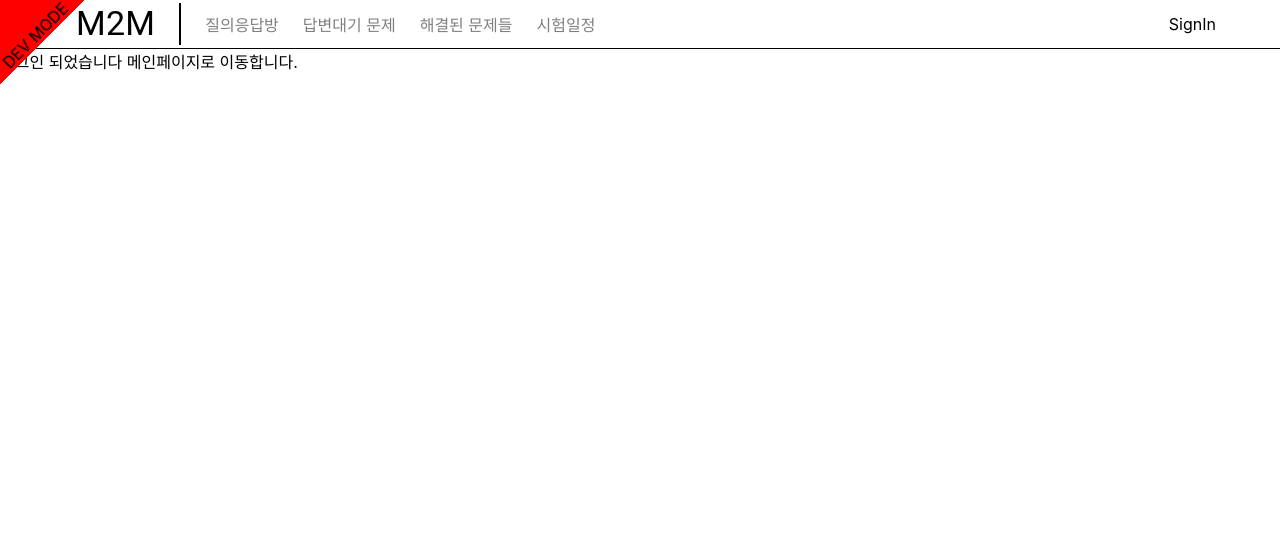
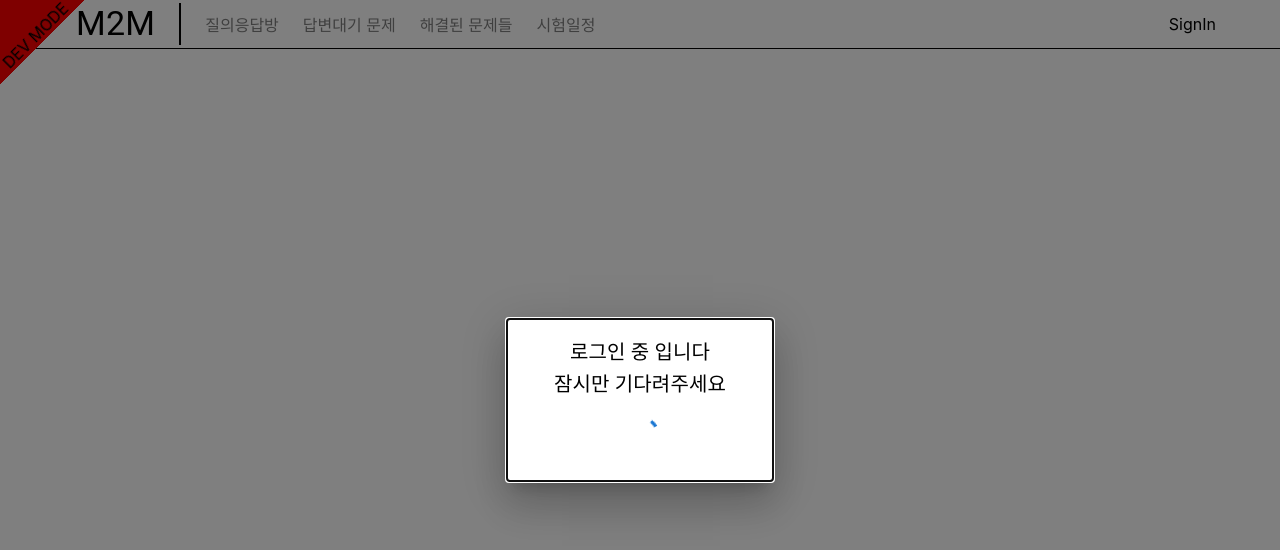
Before and after one commit to Mentor-2-Mentee/front, a React (Vite) app: page /oauth in a window 1280 px wide. Shown: the top 550 px of the page. Built offline with nearby package versions, Linux system fonts and the light colour scheme; no server answers.

Commit message:
feat : 로그인 대기화면

```diff
--- a/package.json
+++ b/package.json
@@ -11,6 +11,7 @@
     "@emotion/react": "^11.9.0",
     "@emotion/styled": "^11.8.1",
     "@mui/icons-material": "^5.8.0",
+    "@mui/lab": "^5.0.0-alpha.88",
     "@mui/material": "^5.8.1",
     "@mui/styled-engine": "^5.8.0",
     "@reduxjs/toolkit": "^1.8.2",
--- a/src/pages/OauthPage/index.tsx
+++ b/src/pages/OauthPage/index.tsx
@@ -1,17 +1,31 @@
-import axios from "axios";
-import { useSnackbar, VariantType } from "notistack";
+import { useSnackbar } from "notistack";
 import { useContext, useEffect } from "react";
-import { useNavigate, useParams, useSearchParams } from "react-router-dom";
-import { getAuthTokens, AuthTokens } from "../../api/getAuthTokens";
+import { useNavigate, useSearchParams } from "react-router-dom";
+import { getAuthTokens } from "../../api/getAuthTokens";
 import { getUserProfile, UserProfile } from "../../api/getUserProfile";
 import { RootContext } from "../../context/RootContext";
 import { saveValuesToCookie } from "../../utils/handleCookieValue";
+import { Box, CircularProgress, Modal, Typography } from "@mui/material";
 
 export const OauthPage = (): JSX.Element => {
   const navigation = useNavigate();
   const [searchParams, setSearchParams] = useSearchParams();
   const { setRootContext } = useContext(RootContext);
   const { enqueueSnackbar } = useSnackbar();
+
+  const style = {
+    position: "absolute" as "absolute",
+    top: "50%",
+    left: "50%",
+    transform: "translate(-50%, -50%)",
+    width: 400,
+    bgcolor: "background.paper",
+    border: "2px solid #000",
+    boxShadow: 24,
+    pt: 2,
+    px: 4,
+    pb: 3,
+  };
 
   const authorization = async (code: string) => {
     try {
@@ -26,7 +40,9 @@ export const OauthPage = (): JSX.Element => {
         userName: nowUserProfile.userName,
       });
       navigation("/main");
-      enqueueSnackbar("Sign In Success!!", { variant: "success" });
+      enqueueSnackbar(`${nowUserProfile.userName}님 환영합니다`, {
+        variant: "success",
+      });
     } catch (error) {}
   };
 
@@ -40,7 +56,44 @@ export const OauthPage = (): JSX.Element => {
     <>
       <RootContext.Consumer>
         {(props) => {
-          return <div>로그인 되었습니다 메인페이지로 이동합니다.</div>;
+          return (
+            <>
+              <Modal
+                open={true}
+                aria-labelledby="modal-modal-title"
+                aria-describedby="modal-modal-description"
+              >
+                <Box
+                  sx={{
+                    ...style,
+                    width: 200,
+                    display: "flex",
+                    flexFlow: "column",
+                    alignItems: "center",
+                  }}
+                >
+                  <Typography
+                    id="modal-modal-title"
+                    variant="h6"
+                    component="h2"
+                  >
+                    로그인 중 입니다
+                  </Typography>
+                  <Typography
+                    id="modal-modal-title"
+                    variant="h6"
+                    component="h2"
+                    sx={{
+                      mb: 2,
+                    }}
+                  >
+                    잠시만 기다려주세요
+                  </Typography>
+                  <CircularProgress />
+                </Box>
+              </Modal>
+            </>
+          );
         }}
       </RootContext.Consumer>
     </>
--- a/src/pages/TopNavigation/SignIn.tsx
+++ b/src/pages/TopNavigation/SignIn.tsx
@@ -16,6 +16,7 @@ import Visibility from "@mui/icons-material/Visibility";
 import VisibilityOff from "@mui/icons-material/VisibilityOff";
 import { SignatureColor } from "../../commonStyles/CommonColor";
 import { signInByKakao } from "../../api/signInByKakao";
+import { LoadingButton } from "@mui/lab";
 
 export const SignIn = (): JSX.Element => {
   const [isModalOpen, setIsModalOpen] = useState<boolean>(false);
```
Also changed, not shown: 1 other file (tests, documents, lock files or other folders).
